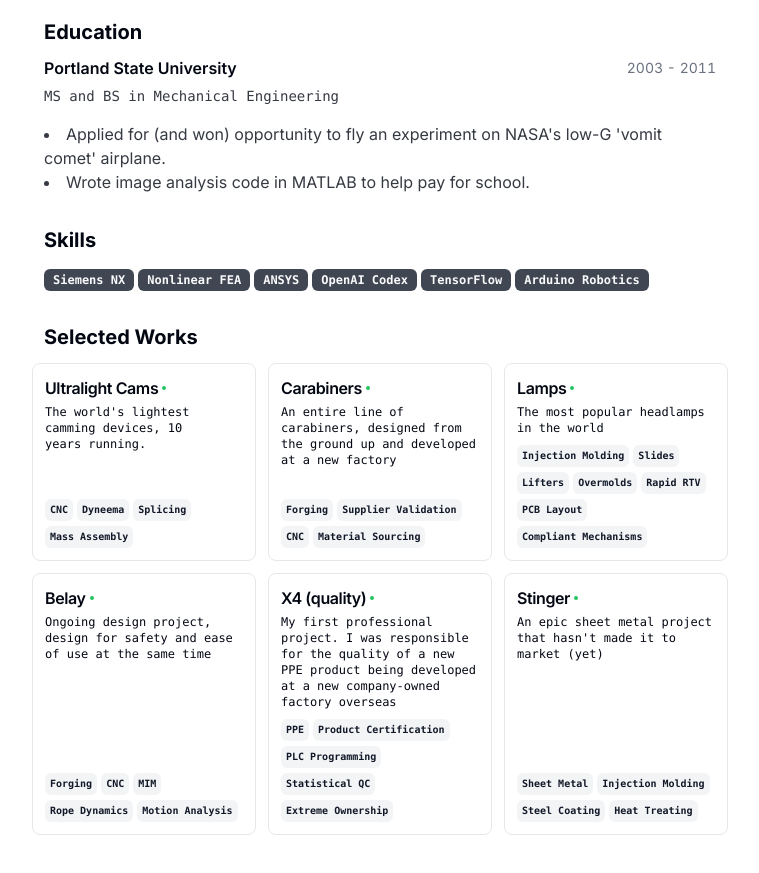
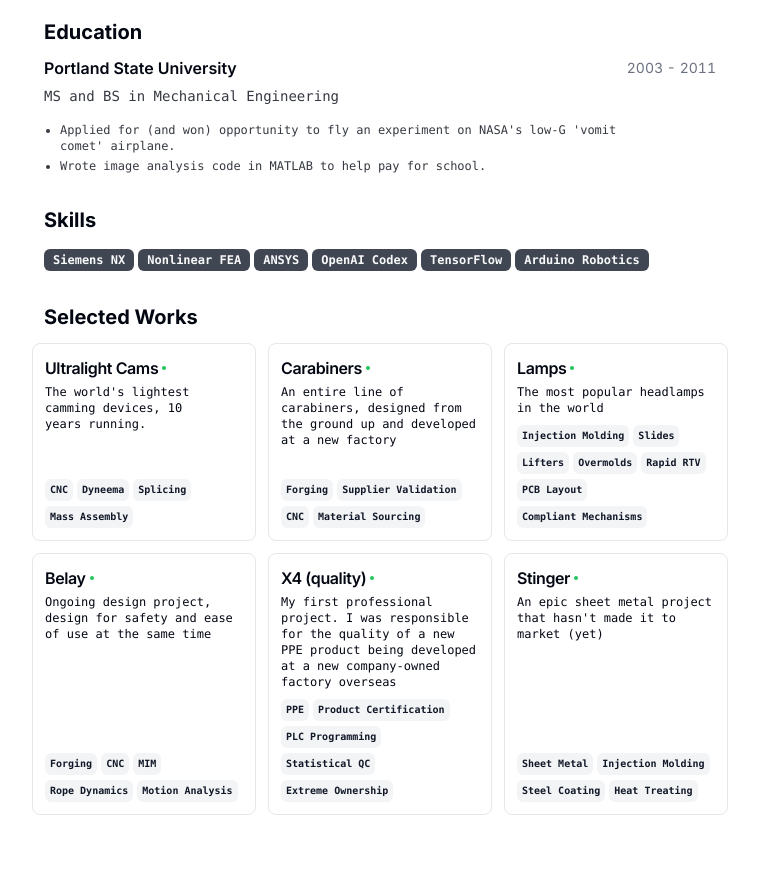
Before and after one commit to bakerjohnalex/resume, a Next.js app: page / in a window 1280 px wide. Shown: the part 1120-1993 px from the top of the page, without its empty margins (260-1019 px from the left). Built offline with nearby package versions, Linux system fonts and the light colour scheme.

Commit message:
Adjust education highlights styling

```diff
--- a/src/app/components/Education.tsx
+++ b/src/app/components/Education.tsx
@@ -85,7 +85,7 @@ export function Education({ education, highlights }: EducationListProps) {
           </article>
         ))}
         {highlights && highlights.length > 0 ? (
-          <ul className="list-inside list-disc text-foreground/80 print:text-[12px]">
+          <ul className="ml-4 list-disc space-y-1 text-pretty font-mono text-xs text-foreground/80 print:text-[10px]">
             {highlights.map((highlight) => (
               <li key={highlight}>{highlight}</li>
             ))}
```
